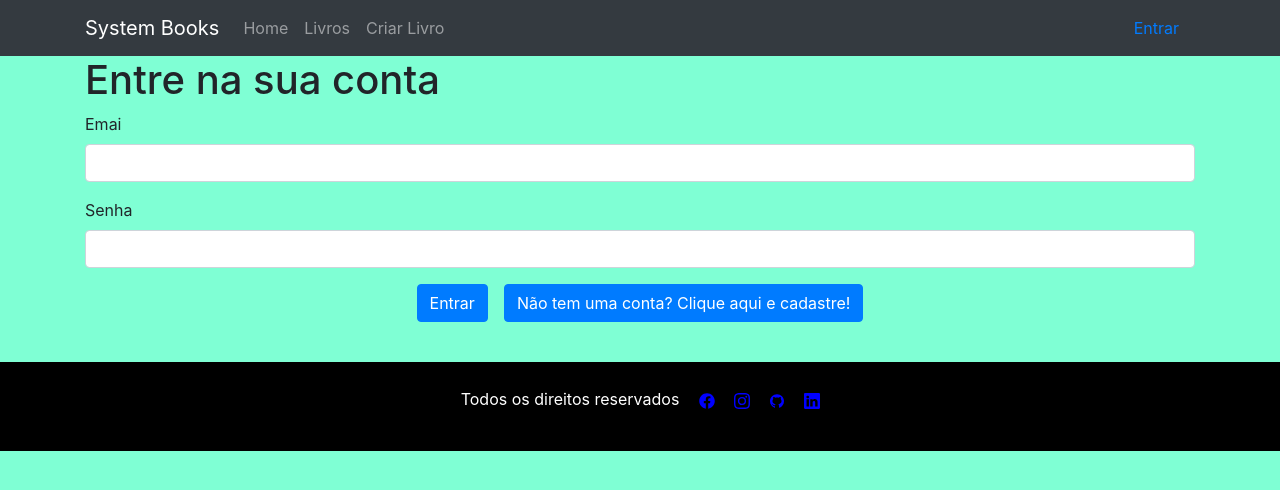
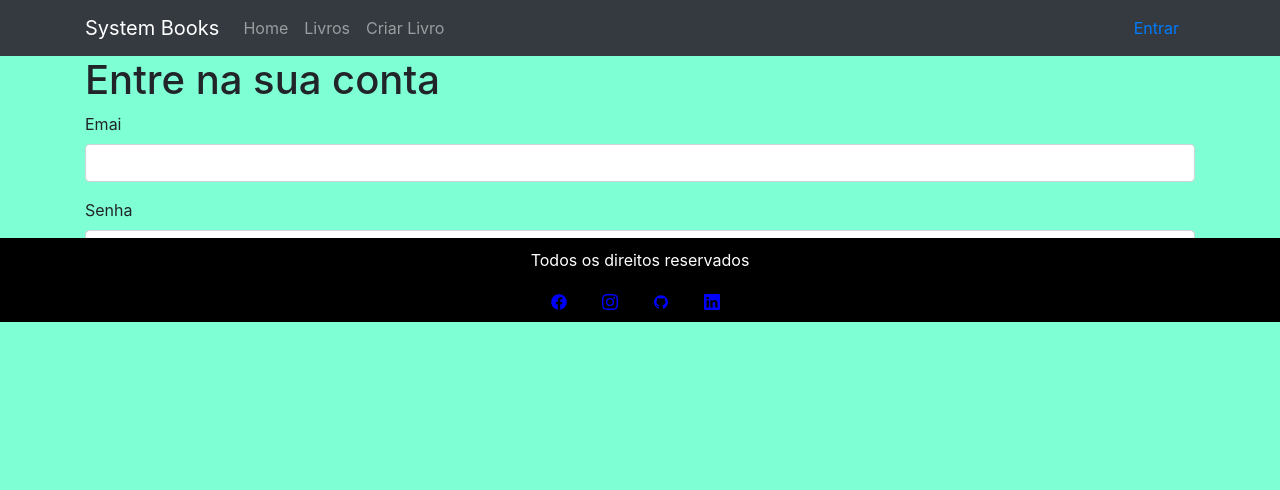
Before and after one commit to ironhack-sao-wdft/react-ironplate, a React (Create React App) app: page /login in a window 1280 px wide. Shown: the top 490 px of the page. Built offline with nearby package versions, Linux system fonts and the light colour scheme.

Commit message:
novo commit footer

```diff
--- a/src/assets/styles/index.css
+++ b/src/assets/styles/index.css
@@ -61,7 +61,7 @@ body {
 .pagina-principal{
   position: relative;
 }
-.rodape {
+.footer {
   display: flex;
   justify-content: center;
   align-items: center;
@@ -73,7 +73,7 @@ body {
   padding-bottom:10px;
   font-size: 16px;
   bottom: 0px;
-  position: relative;
+  position: absolute;
 }
 .link-icone {
   width: 30px;
--- a/src/pages/Livros/EditLivro.js
+++ b/src/pages/Livros/EditLivro.js
@@ -37,7 +37,7 @@ function EditLivro(props) {
       }
     }
     user();
-  }, [id, userData]);
+  }, [id,userData ]);
 
   function handleChange(e) {
     if (e.target.files) {
```
